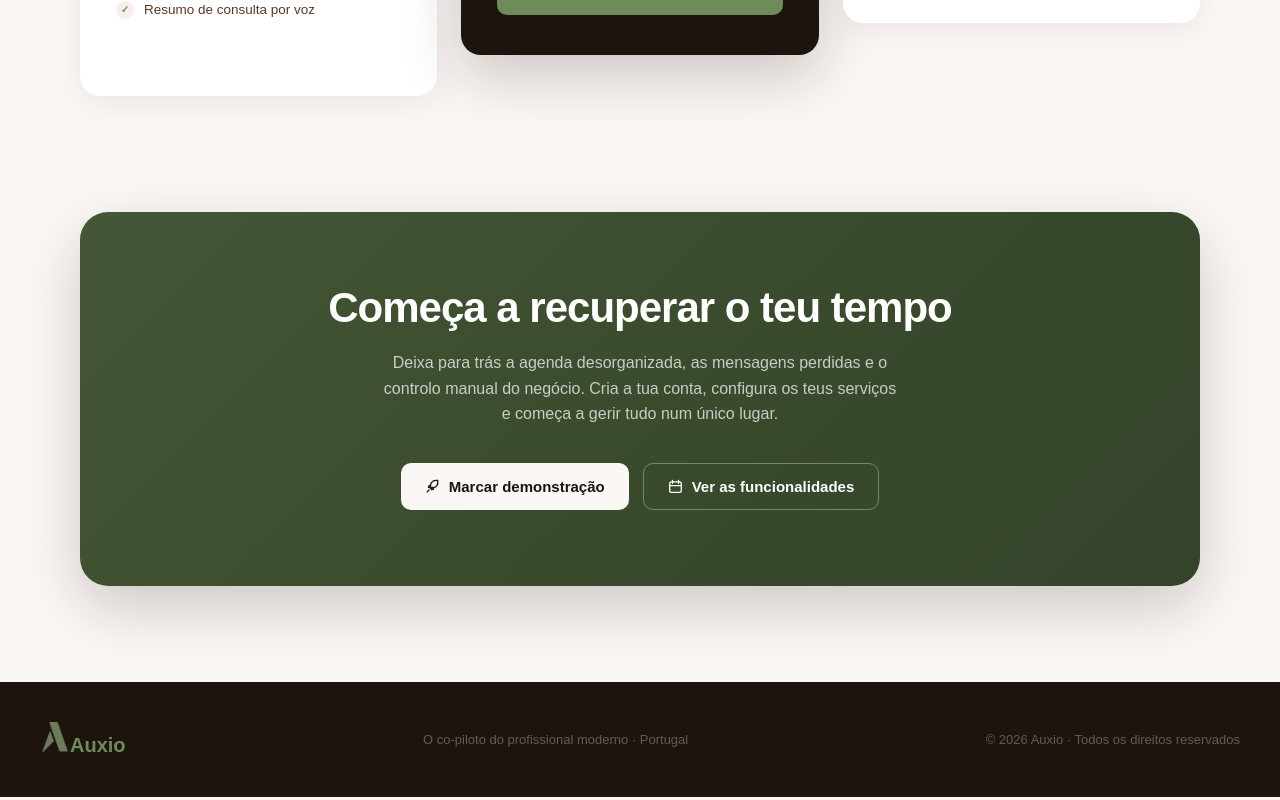
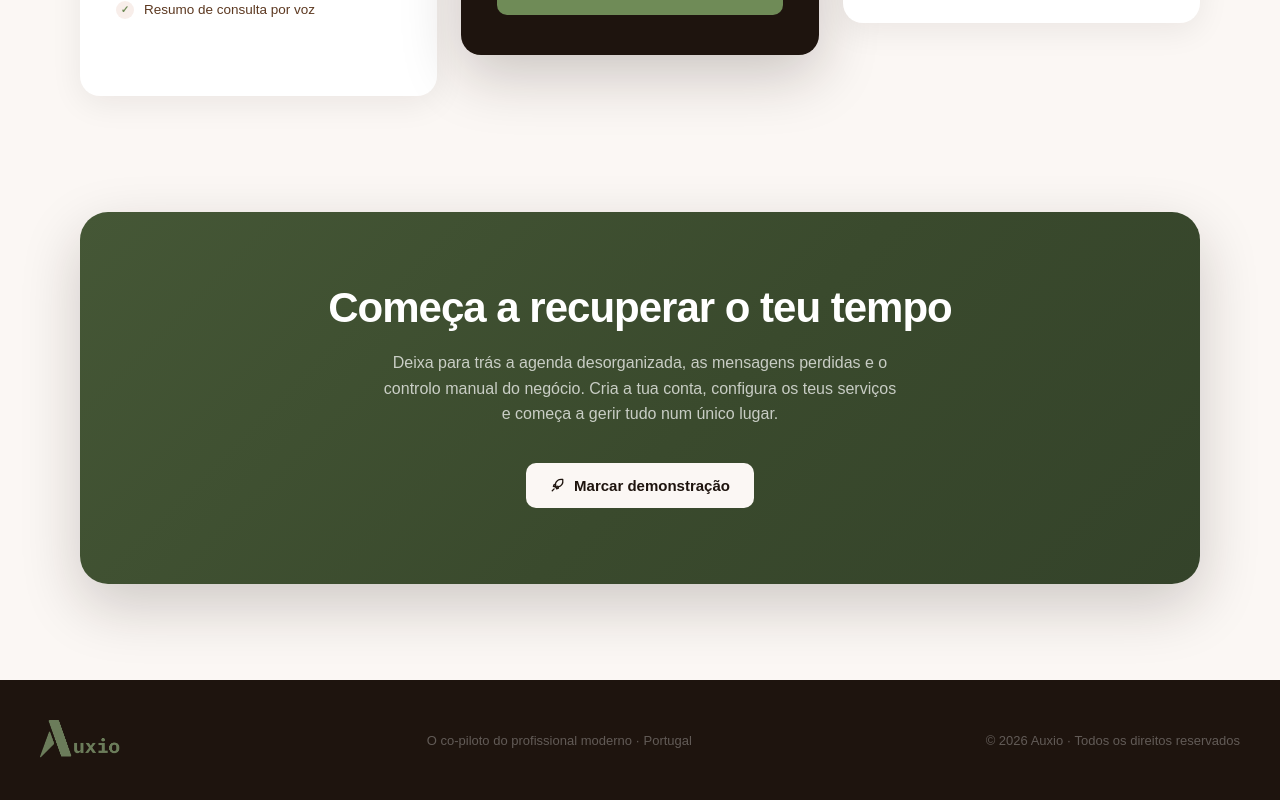
Before and after one commit to Auxio-App/auxio_site, a Next.js app: page / in a window 1280 px wide. Shown: the part 6828-7628 px from the top of the page. Built offline with nearby package versions, Linux system fonts and the light colour scheme.

Commit message:
Refactor code structure for improved readability and maintainability

```diff
--- a/components/FinalCTA.tsx
+++ b/components/FinalCTA.tsx
@@ -10,13 +10,11 @@ const copy = {
     title: 'Começa a recuperar o teu tempo',
     desc: 'Deixa para trás a agenda desorganizada, as mensagens perdidas e o controlo manual do negócio. Cria a tua conta, configura os teus serviços e começa a gerir tudo num único lugar.',
     ctaPrimary: 'Marcar demonstração',
-    ctaGhost: 'Ver as funcionalidades',
   },
   en: {
     title: 'Start getting your time back',
     desc: 'Leave behind the disorganised calendar, the lost messages and running the business by hand. Create your account, set up your services and start managing everything in one place.',
     ctaPrimary: 'Book a demo',
-    ctaGhost: 'See the features',
   },
 };
 
@@ -41,15 +39,6 @@ export default function FinalCTA() {
                 </svg>
                 {t.ctaPrimary}
               </Link>
-              <a href="#agenda" className={s.btnGhost}>
-                <svg viewBox="0 0 16 16" width="15" height="15" fill="none"
-                     stroke="currentColor" strokeWidth="1.4"
-                     strokeLinecap="round" strokeLinejoin="round">
-                  <rect x="1.8" y="3" width="12.4" height="11.2" rx="2" />
-                  <path d="M4.8 1.5v3M11.2 1.5v3M1.8 7h12.4" />
-                </svg>
-                {t.ctaGhost}
-              </a>
             </div>
           </div>
         </FadeSection>
--- a/components/Footer.module.css
+++ b/components/Footer.module.css
@@ -1,4 +1,6 @@
 .footer { background: var(--castanho); padding: 40px; display: flex; align-items: center; justify-content: space-between; flex-wrap: wrap; gap: 16px; }
-.logo { font-family: 'Plus Jakarta Sans', sans-serif; font-weight: 800; font-size: 20px; color: var(--argila); }
+.logo { display: flex; align-items: center; }
+.logoCrop { display: block; width: 34px; height: 40px; overflow: hidden; }
+.logoCrop img { display: block; max-width: none; height: 40px; width: 93px; }
 .text { font-size: 13px; color: rgba(255,255,255,0.3); }
 @media (max-width: 768px) { .footer { flex-direction: column; text-align: center; } }
--- a/components/Footer.tsx
+++ b/components/Footer.tsx
@@ -22,8 +22,9 @@ export default function Footer() {
   return (
     <footer className={s.footer}>
       <div className={s.logo}>
-        <Image src="/logo.png" alt="Auxio" width={30} height={30} />
-        Auxio
+
+        <Image src="/logo-footer.png" alt="Auxio" width={93} height={40} />
+
       </div>
       <div className={s.text}>{t.tagline}</div>
       <div className={s.text}>{t.rights}</div>
```
Also changed, not shown: public/logo-footer.png (added).
